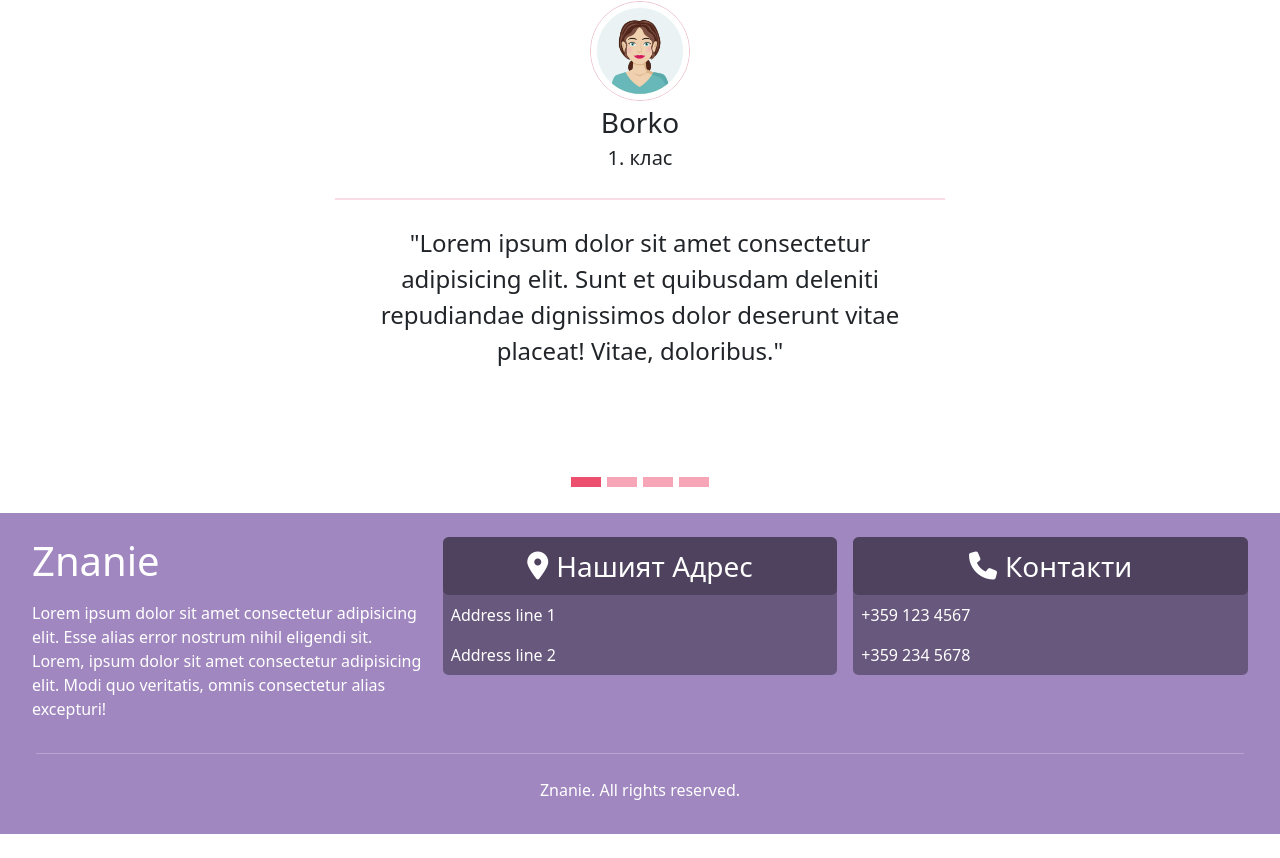
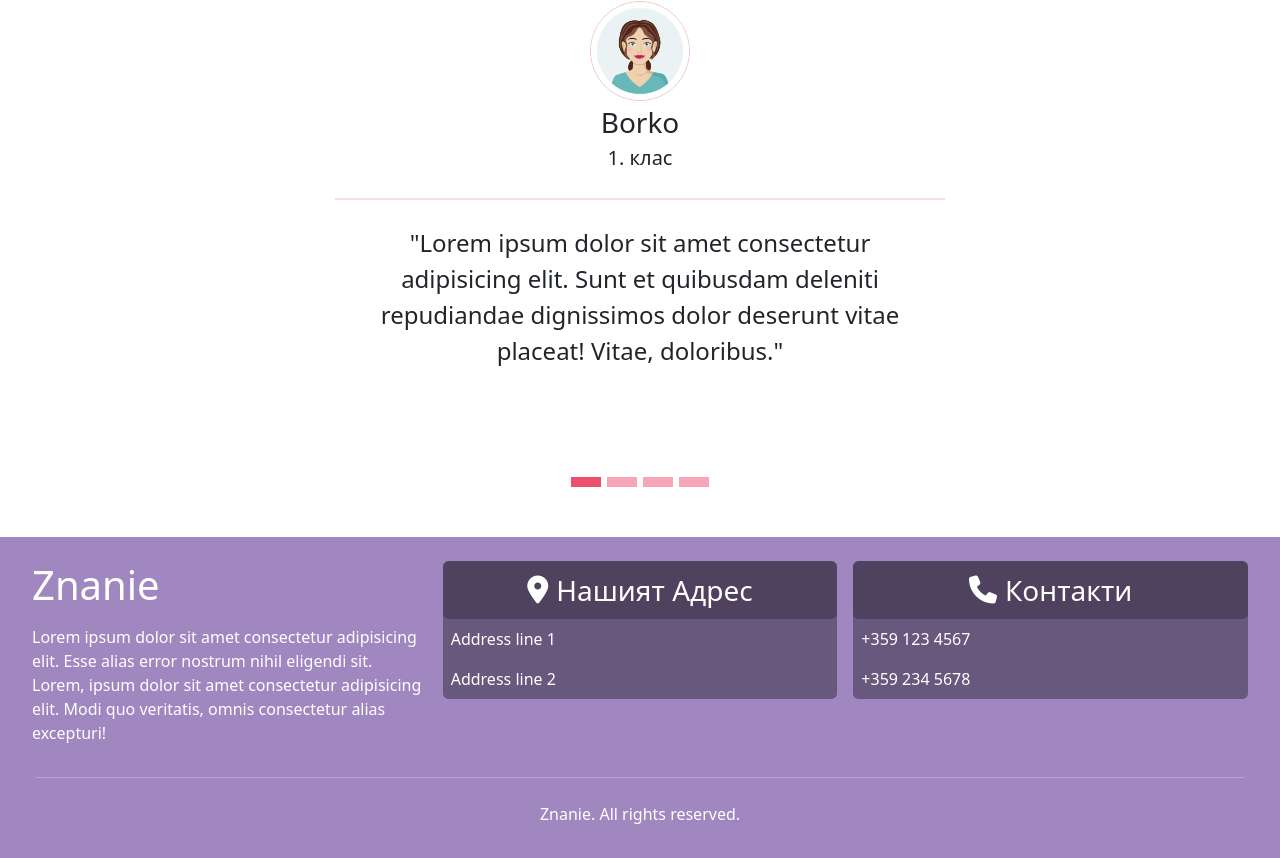
Before and after one commit to FreshyMc/Znanie, a React (Vite) app: page / in a window 1280 px wide. Shown: the part 1617-2475 px from the top of the page. Before the commit the page ends 2451 px from the top, so only its background shows below. Built offline with nearby package versions, Linux system fonts and the light colour scheme.

Commit message:
Add spacing between footer and testimonials section

```diff
--- a/src/App.jsx
+++ b/src/App.jsx
@@ -230,7 +230,7 @@ function App() {
           <Carousel slides={slides} />
         </div>
       </section>
-      <footer className='row p-4'>
+      <footer className='row p-4 mt-4'>
         <div className="col px-2">
           <div className="d-flex align-items-center">
             <h1>Znanie</h1>
```
